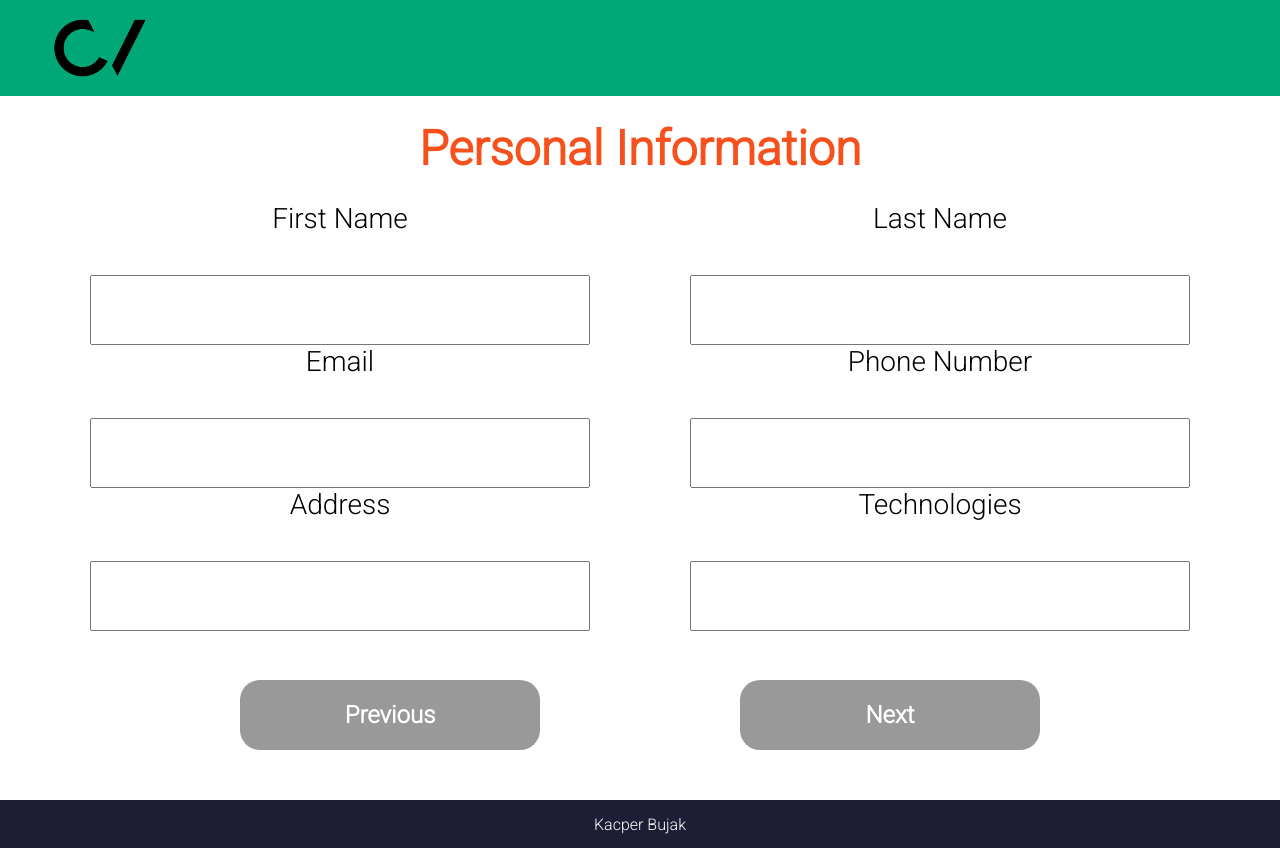
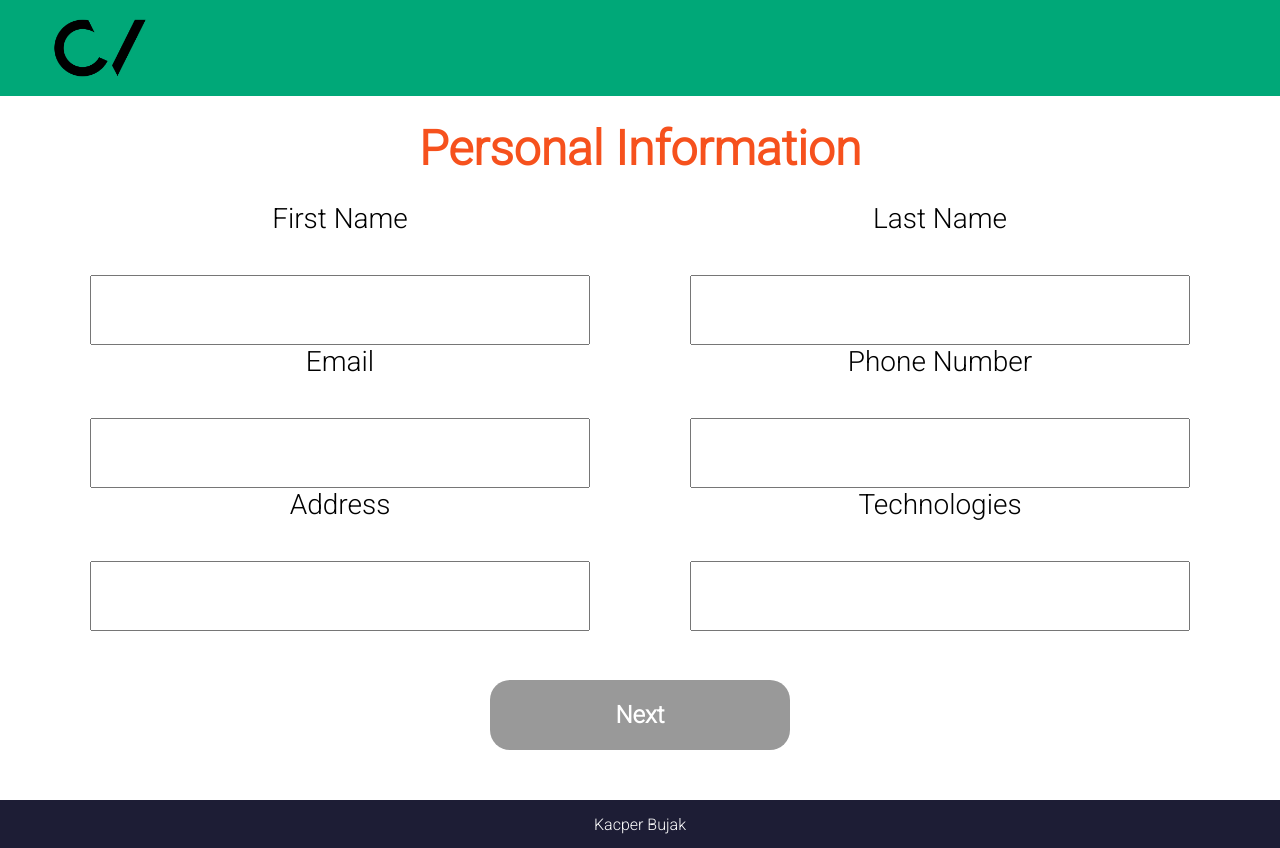
Before and after one commit to haster09/cv-app, a React (Create React App) app: page / in a window 1280 px wide. Both pictures are taken after a click on the button "let's go". Built offline with nearby package versions, Linux system fonts and the light colour scheme.

Commit message:
deletes useless previous button in personal component

```diff
--- a/src/App.js
+++ b/src/App.js
@@ -1,15 +1,16 @@
-import './styles/app.css'
-import logo from './styles/logo.png'
+import './styles/app.css';
+import logo from './styles/logo.png';
 import React from 'react';
-import Start from './components/Start'
+import Start from './components/Start';
 import Personal from './components/Personal';
+import Education from './components/Education';
 
 class App extends React.Component {
   constructor() {
     super();
 
     this.begin = this.begin.bind(this);
-    this.personalPrevious = this.personalPrevious.bind(this);
+    this.personalNext = this.personalNext.bind(this);
   }
 
   begin() {
@@ -17,9 +18,9 @@ class App extends React.Component {
     document.querySelector('.personal').classList.remove('none');
   }
 
-  personalPrevious() {
+  personalNext() {
     document.querySelector('.personal').classList.add('none');
-    document.querySelector('.start').classList.remove('none');
+    document.querySelector('.education').classList.remove('none');
   }
 
   render() {
@@ -31,7 +32,8 @@ class App extends React.Component {
         </div>
         <div className='container'>
           <Start begin={this.begin}/>
-          <Personal previous={this.personalPrevious}/>
+          <Personal next={this.personalNext}/>
+          <Education />
         </div>
         <div className='footer'>Kacper Bujak</div>
       </div>
--- a/src/components/Education.js
+++ b/src/components/Education.js
@@ -0,0 +1,13 @@
+import React from 'react'
+import '../styles/education.css'
+
+class Education extends React.Component {
+
+  render() {
+    return(
+      <div className='education none'></div>
+    )
+  }
+}
+
+export default Education
--- a/src/components/Personal.js
+++ b/src/components/Personal.js
@@ -35,8 +35,7 @@ class Personal extends React.Component {
             </div>
           </div>
           <div className='submit'>
-            <button onClick={this.props.previous} type='button' className='navBtn previous'>Previous</button>
-            <button type='button' className='navBtn next'>Next</button>
+            <button onClick={this.props.next} type='button' className='next'>Next</button>
           </div>
         </form>
       </div>
--- a/src/styles/personal.css
+++ b/src/styles/personal.css
@@ -53,7 +53,7 @@ form {
   padding-bottom: 50px;
   gap: 200px;
 }
-.navBtn {
+.next {
   width: 300px;
   height: 70px;
   font-size: 24px;
@@ -64,6 +64,6 @@ form {
   border-radius: 20px;
   cursor: pointer;
 }
-.navBtn:hover {
+.next:hover {
   background-color: #686868;
 }
```
Also changed, not shown: src/styles/education.css (added).
